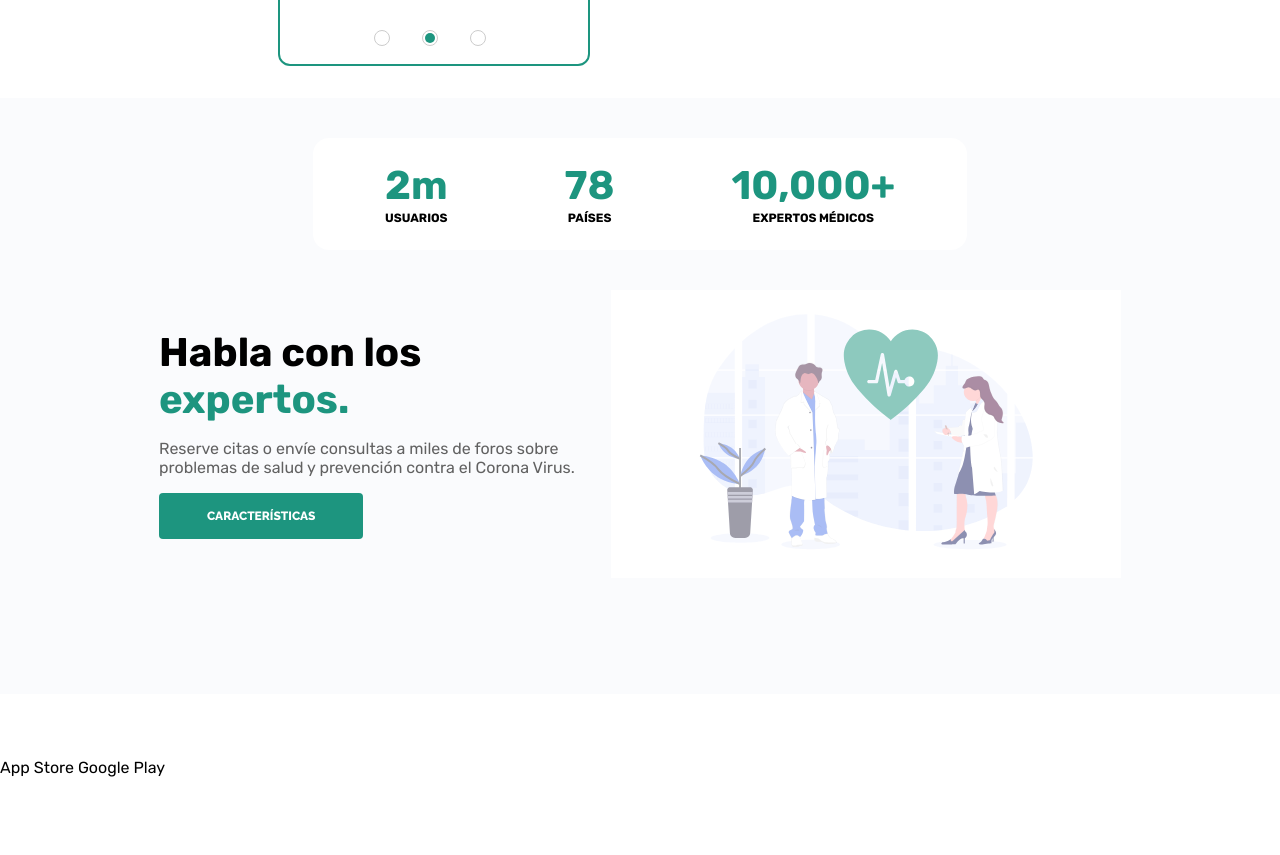
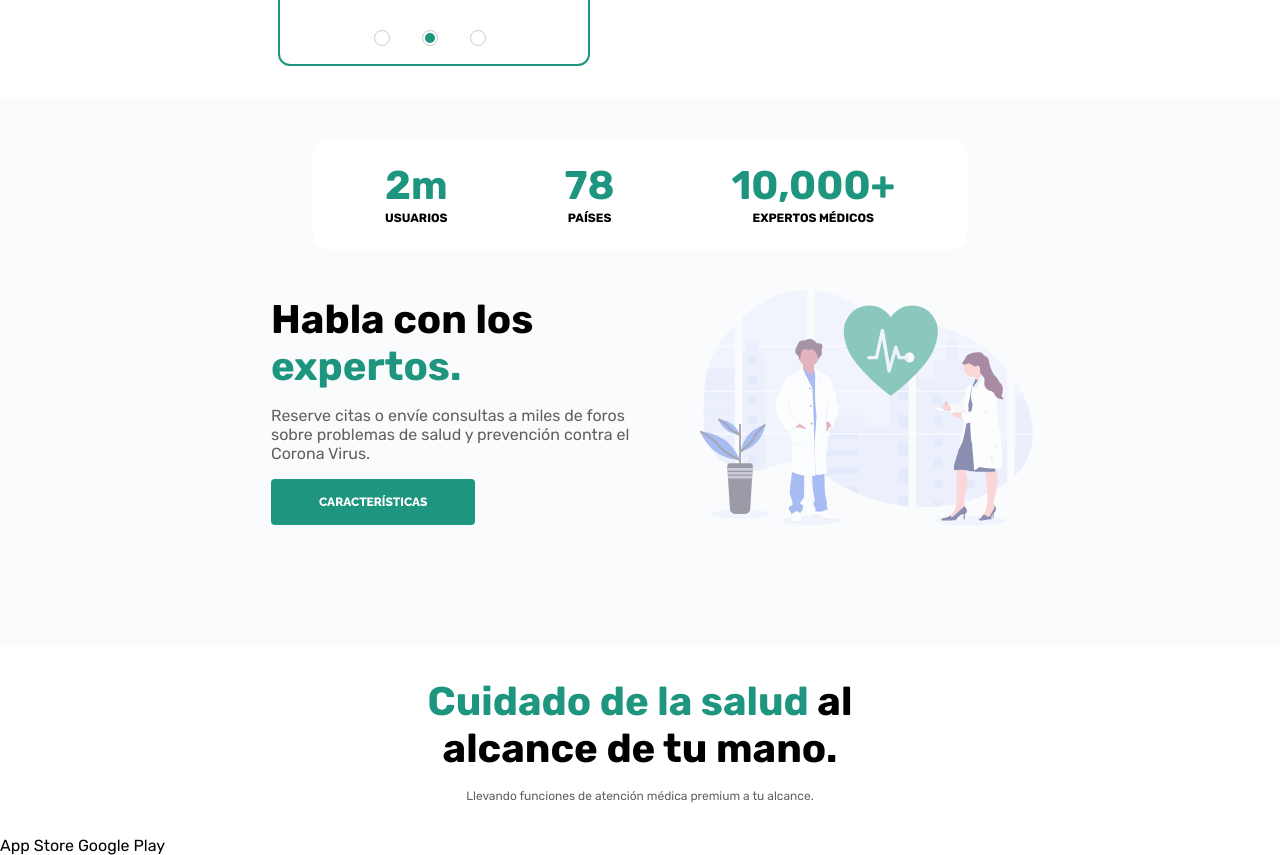
Before and after one commit to SoyChechoGonzalez-Estudio/Coronapp, a plain HTML site: page index.html in a window 1280 px wide. Shown: the part 1001-1856 px from the top of the page. Before the commit the page ends 1778 px from the top, so only its background shows below. Drawn offline with Linux system fonts and the light colour scheme.

Commit message:
Se añade la sección de help

```diff
--- a/css/features.css
+++ b/css/features.css
@@ -4,7 +4,7 @@
   align-items: center;
   background: #fafbfd;
   gap: 40px;
-  padding: 40px 72px 116px 72px;
+  padding: 40px 40px 116px 40px;
 }
 .feature .feature-head {
   background: var(--second-color);
@@ -31,6 +31,7 @@
   flex-direction: column;
   align-items: center;
   gap: 16px;
+  padding-inline: 24px;
 }
 .feature .feature-foot article p {
   text-align: center;
@@ -47,7 +48,9 @@
 }
 .feature .feature-img picture {
   background: #fff;
-  padding: 24px 88px;
+}
+.feature-img picture img {
+  width: 100%;
 }
 @media screen and (min-width: 768px) {
   .feature .feature-head {
@@ -63,4 +66,8 @@
   .feature .feature-foot article p {
     text-align: left;
   }
+  .feature .feature-img picture {
+    background: #fff;
+    padding: 24px 88px;
+  }
 }
--- /dev/null
+++ b/css/help.css
@@ -0,0 +1,22 @@
+.help {
+  display: flex;
+  flex-direction: column;
+  align-items: center;
+  gap: 16px;
+  max-inline-size: 450px;
+  padding: 0 24px;
+  margin: 0 auto;
+}
+.help h2 {
+  text-align: center;
+}
+.help p {
+  color: #616161;
+  text-align: center;
+  font: var(--normal-font-small);
+}
+@media screen and (min-width: 768px) {
+  .help {
+    padding: 0;
+  }
+}
--- a/css/hero.css
+++ b/css/hero.css
@@ -10,14 +10,14 @@
 }
 h1[class="text-main"] {
   font-size: 48px;
-  inline-size: 350px;
+  max-inline-size: 350px;
 }
 
 .text-description {
   color: var(--text-color);
   /* text-align: center; */
   font-size: 12px;
-  inline-size: 330px;
+  max-inline-size: 330px;
 }
 .ver-video {
   display: none;
--- a/css/index.css
+++ b/css/index.css
@@ -10,6 +10,7 @@
 @import "./hero.css";
 @import "./features1.css";
 @import "./features.css";
+@import "./help.css";
 
 /* Components */
 @import "./Components/wrapper.css";
@@ -23,6 +24,7 @@
   font-family: var(--first-font);
   --second-font: "Raleway", sans-serif;
   --font-small: bold 12px/16px var(--first-font);
+  --normal-font-small: 12px/16px var(--first-font);
   --font-big: bold 40px/48px var(--first-font);
 
   /* Color Fonts */
--- a/index.html
+++ b/index.html
@@ -58,7 +58,7 @@
           </picture>
         </article>
       </section>
-      <section class="features1 sections wrapper" id="features">
+      <section class="features1 sections wrapper">
         <article class="features_card">
           <picture class="ft_card-img">
             <img
@@ -92,7 +92,7 @@
           <a href="#" class="btn btn-primary">empezar</a>
         </article>
       </section>
-      <section class="feature">
+      <section class="feature" id="features">
         <article class="feature-head">
           <article class="feature-item">
             <span class="feature-number">2m</span>
@@ -119,14 +119,18 @@
             </p>
             <a href="#" class="btn btn-primary">Características</a>
           </article>
-          <article class="feature-img">
-            <picture>
-              <img src="./assets/img/caracteristicas_img.svg" alt="" />
-            </picture>
-          </article>
+          <picture class="feature-img">
+            <img src="./assets/img/caracteristicas_img.svg" alt="" />
+          </picture>
         </article>
       </section>
-      <section class="help" id="help"></section>
+      <section class="help" id="help">
+        <h2 class="text-main">
+          <span class="highlight-main">Cuidado de la salud</span> al alcance de
+          tu mano.
+        </h2>
+        <p>Llevando funciones de atención médica premium a tu alcance.</p>
+      </section>
       <section class="contact" id="contact"></section>
     </main>
     <footer>App Store Google Play</footer>
```
